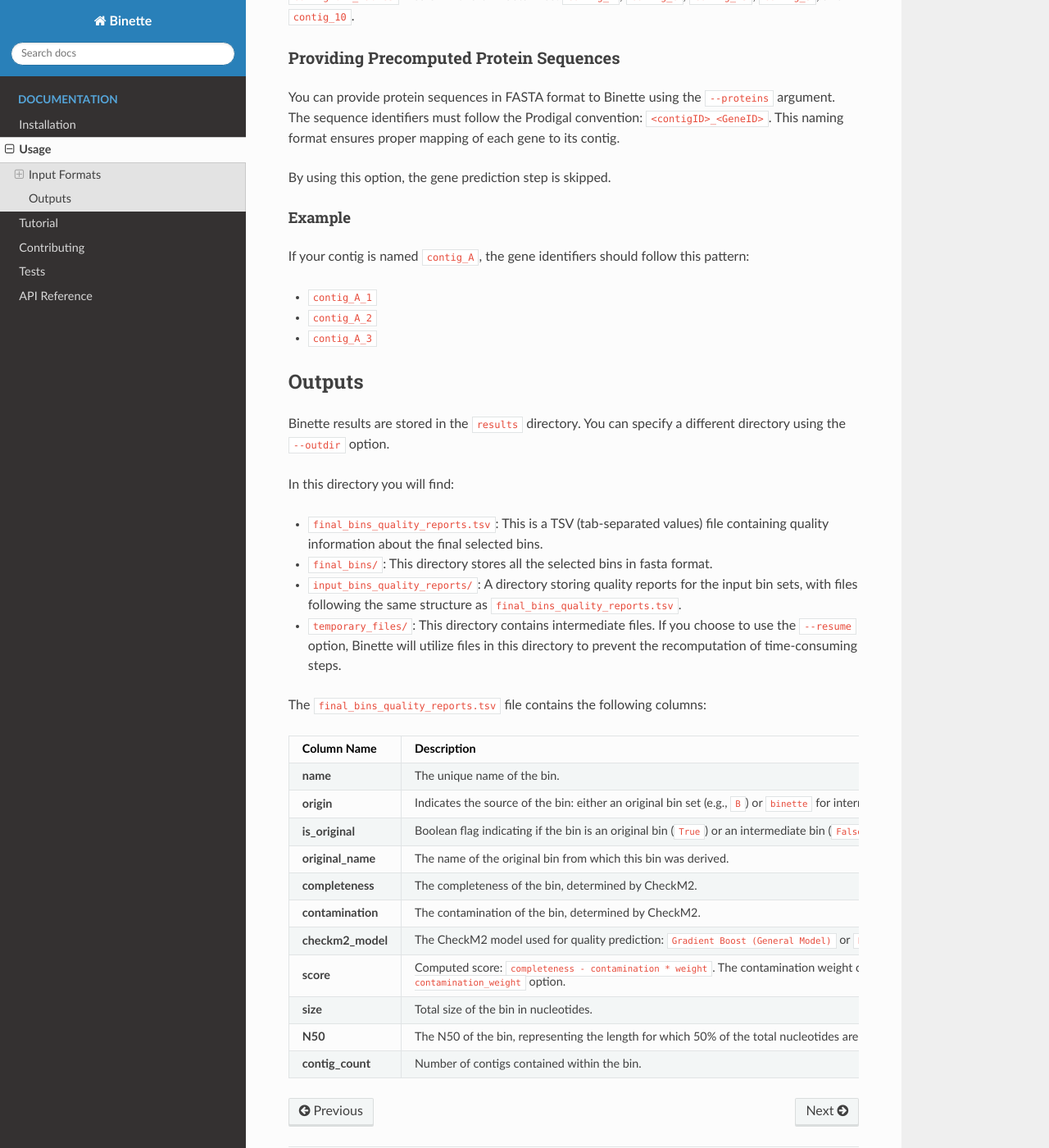
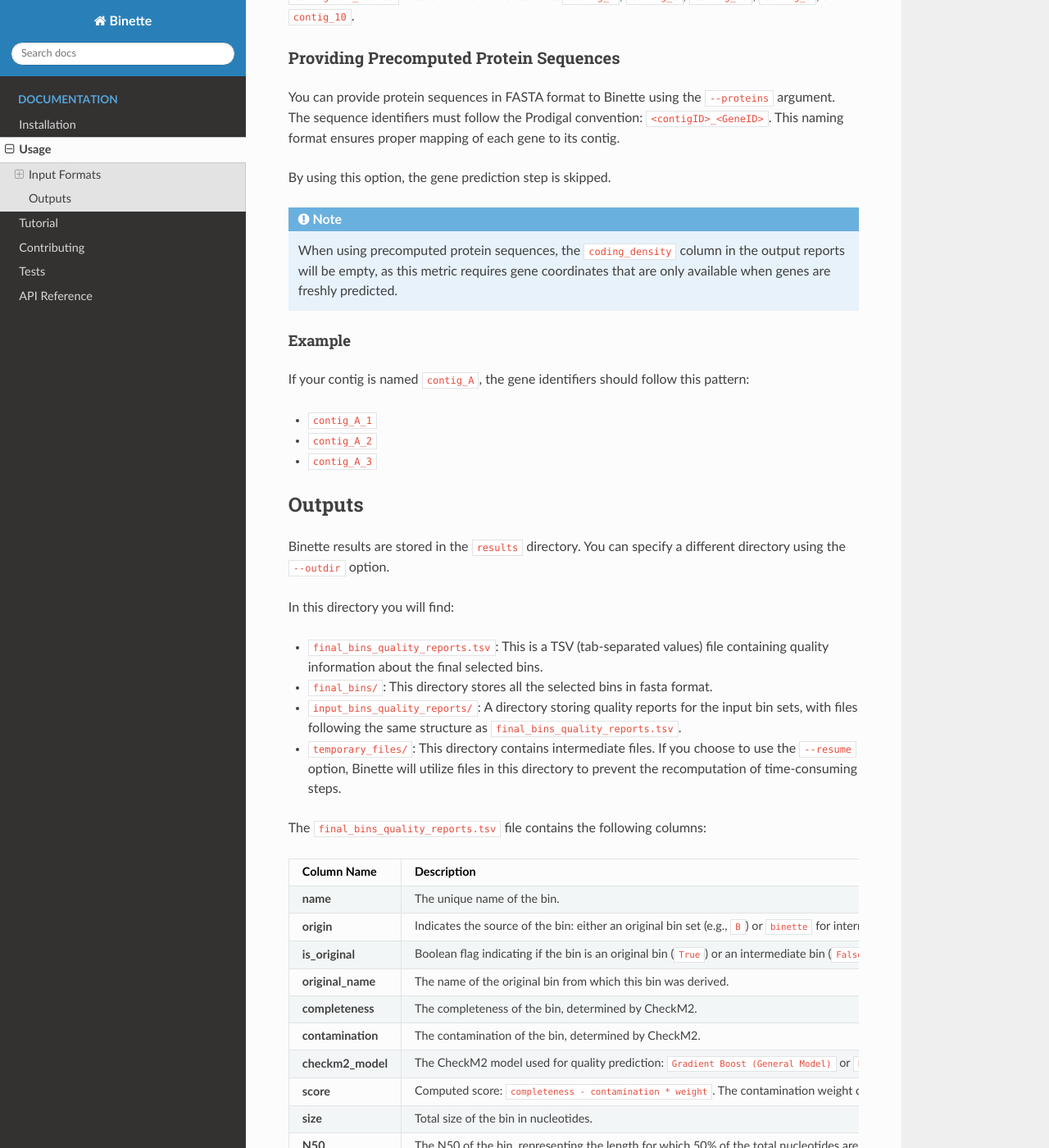
Before and after one commit to genotoul-bioinfo/Binette, a Sphinx documentation site: the page built from docs/usage.md, in a window 1280 px wide and 1400 px high, scrolled down 1353 px. Shown: the whole window at 82% size. Built offline with Sphinx 7.4.7 and the Read the Docs theme 3.1.0, drawn with Linux system fonts in a browser that asks for light colours; some of the changed text lies outside the part shown.

Commit message:
update doc for coding density

````diff
--- a/docs/usage.md
+++ b/docs/usage.md
@@ -66,6 +66,10 @@
 
 By using this option, the gene prediction step is skipped.
 
+```{note}
+When using precomputed protein sequences, the `coding_density` column in the output reports will be empty, as this metric requires gene coordinates that are only available when genes are freshly predicted.
+```
+
 #### Example
 If your contig is named `contig_A`, the gene identifiers should follow this pattern:
 - `contig_A_1`
@@ -97,4 +101,5 @@
 | **score**          | Computed score: `completeness - contamination * weight`. The contamination weight can be customized using the `--contamination_weight` option. |
 | **size**           | Total size of the bin in nucleotides.                                                                                                          |
 | **N50**            | The N50 of the bin, representing the length for which 50% of the total nucleotides are in contigs of that length or longer.                    |
+| **coding\_density** | The percentage of the bin that codes for proteins (genes length / total bin length × 100). Only computed when genes are freshly identified. Empty when using `--proteins` or `--resume` options. |
 | **contig\_count**  | Number of contigs contained within the bin.                                                                                                    |
````
Also changed, not shown: README.md (+2 -1 lines), docs/index.md (+1 -1 lines).
